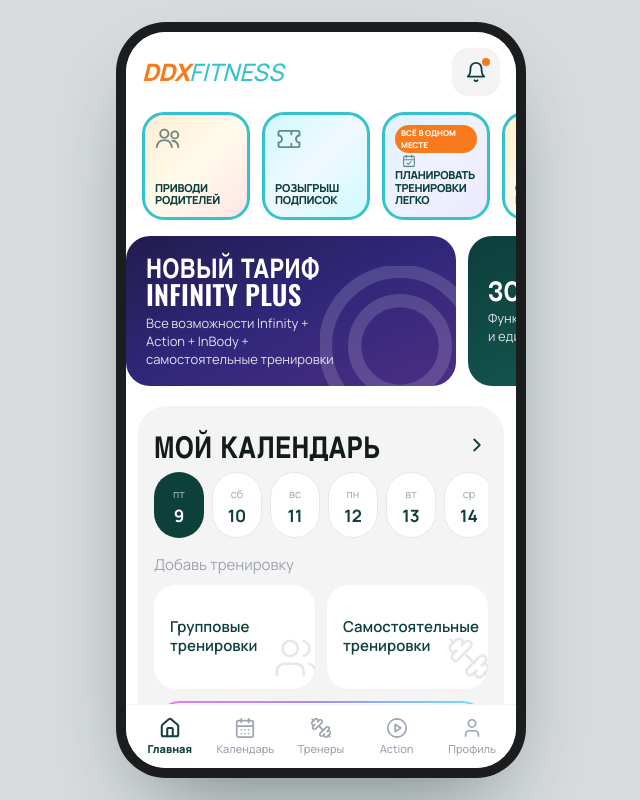
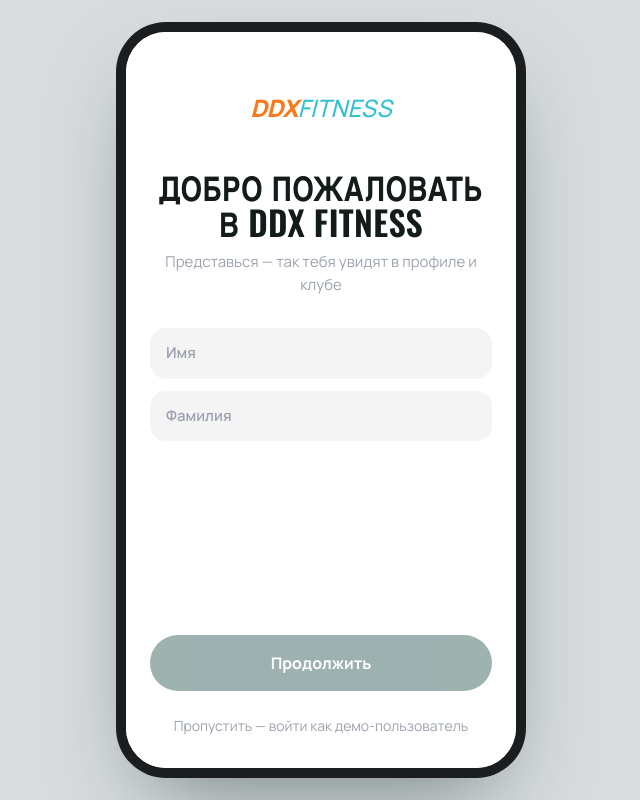
Before and after one commit to Nikita-2406/DDX, a React (Vite) app: page / in a window 1280 px wide. Shown: the whole page, without its empty margins (319-959 px from the left). Built offline with nearby package versions, Linux system fonts and the light colour scheme.

Commit message:
feat: onboarding asks for name on first visit, shows it in profile

```diff
--- a/src/App.tsx
+++ b/src/App.tsx
@@ -1,5 +1,7 @@
 import { Route, Routes } from 'react-router-dom';
 import { Shell } from './components/PhoneFrame';
+import { useApp } from './state/AppState';
+import OnboardingPage from './pages/OnboardingPage';
 import HomePage from './pages/HomePage';
 import CalendarPage from './pages/CalendarPage';
 import TrainersPage from './pages/TrainersPage';
@@ -18,6 +20,17 @@
 import NotFoundPage from './pages/NotFoundPage';
 
 export default function App() {
+  const { userName } = useApp();
+
+  // Первый вход: пока не представится — показываем только онбординг.
+  if (!userName) {
+    return (
+      <Shell>
+        <OnboardingPage />
+      </Shell>
+    );
+  }
+
   return (
     <Routes>
       {/* Табы — с нижней навигацией */}
--- a/src/components/PhoneFrame.tsx
+++ b/src/components/PhoneFrame.tsx
@@ -1,4 +1,4 @@
-import { createContext, useEffect, useRef, useState } from 'react';
+import { createContext, useEffect, useRef, useState, type ReactNode } from 'react';
 import { Outlet, useLocation } from 'react-router-dom';
 import { BottomNav } from './BottomNav';
 
@@ -9,7 +9,7 @@
  * Каркас приложения: на экранах ≥501px — рамка-«телефон» 390px по центру серого фона,
  * на мобильных — на весь экран. Контент скроллится, нижняя навигация приклеена к низу.
  */
-export function Shell({ nav = false }: { nav?: boolean }) {
+export function Shell({ nav = false, children }: { nav?: boolean; children?: ReactNode }) {
   const scrollRef = useRef<HTMLElement | null>(null);
   const [host, setHost] = useState<HTMLDivElement | null>(null);
   const { pathname } = useLocation();
@@ -27,7 +27,7 @@
                      phone:shadow-[0_40px_90px_-25px_rgba(15,40,40,0.55)] phone:ring-[10px] phone:ring-[#1B1D1F]"
         >
           <main ref={scrollRef} className="flex-1 min-h-0 overflow-y-auto overscroll-contain no-scrollbar">
-            <Outlet />
+            {children ?? <Outlet />}
           </main>
           {nav && <BottomNav />}
           <div ref={setHost} className="absolute inset-0 z-40 pointer-events-none" />
--- /dev/null
+++ b/src/pages/OnboardingPage.tsx
@@ -0,0 +1,65 @@
+import { useState } from 'react';
+import { Logo } from '../components/Logo';
+import { useApp } from '../state/AppState';
+
+/** Первый вход: спрашиваем имя и фамилию, дальше они показываются в профиле. */
+export default function OnboardingPage() {
+  const { setUserName } = useApp();
+  const [first, setFirst] = useState('');
+  const [last, setLast] = useState('');
+  const valid = first.trim().length > 0 && last.trim().length > 0;
+
+  const submit = () => {
+    if (valid) setUserName(`${first.trim()} ${last.trim()}`);
+  };
+
+  return (
+    <div className="min-h-full bg-white flex flex-col px-6 pt-[max(env(safe-area-inset-top),16px)] pb-[max(env(safe-area-inset-bottom),24px)]">
+      <div className="flex justify-center mt-12">
+        <Logo />
+      </div>
+
+      <h1 className="font-display text-[34px] leading-[1.05] uppercase text-heading text-center mt-12">
+        Добро пожаловать
+        <br />в DDX Fitness
+      </h1>
+      <p className="text-gray-400 text-[15px] text-center mt-3">
+        Представься — так тебя увидят в профиле и клубе
+      </p>
+
+      <div className="mt-8 space-y-3">
+        <input
+          value={first}
+          onChange={(e) => setFirst(e.target.value)}
+          placeholder="Имя"
+          autoComplete="given-name"
+          className="w-full bg-surface rounded-2xl px-4 py-3.5 text-[15px] font-semibold outline-none placeholder:text-gray-400 focus:ring-2 focus:ring-ink transition"
+        />
+        <input
+          value={last}
+          onChange={(e) => setLast(e.target.value)}
+          onKeyDown={(e) => e.key === 'Enter' && submit()}
+          placeholder="Фамилия"
+          autoComplete="family-name"
+          className="w-full bg-surface rounded-2xl px-4 py-3.5 text-[15px] font-semibold outline-none placeholder:text-gray-400 focus:ring-2 focus:ring-ink transition"
+        />
+      </div>
+
+      <div className="mt-auto pt-10">
+        <button
+          onClick={submit}
+          disabled={!valid}
+          className="w-full bg-ink text-white rounded-full py-4 font-bold text-[16px] disabled:opacity-40 active:scale-[.98] transition"
+        >
+          Продолжить
+        </button>
+        <button
+          onClick={() => setUserName('Пётр Цапиков')}
+          className="w-full text-gray-400 text-[14px] mt-4 py-2 active:opacity-60"
+        >
+          Пропустить — войти как демо-пользователь
+        </button>
+      </div>
+    </div>
+  );
+}
--- a/src/pages/ProfilePage.tsx
+++ b/src/pages/ProfilePage.tsx
@@ -8,23 +8,29 @@
 import { AiProgramSheet } from '../components/sheets/PlannerSheets';
 import { AssistantSheet } from '../components/sheets/AssistantSheet';
 import { PaySheet, TopUpSheet } from '../components/sheets/MoneySheets';
-import { USER_NAME } from '../mocks/data';
 import { useApp } from '../state/AppState';
 
 type SheetKind = null | 'ai' | 'chat' | 'pay' | 'topup';
 
 export default function ProfilePage() {
-  const { balance, subscription } = useApp();
+  const { balance, subscription, userName } = useApp();
   const [sheet, setSheet] = useState<SheetKind>(null);
+
+  const initials = userName
+    .split(' ')
+    .filter(Boolean)
+    .slice(0, 2)
+    .map((w) => w[0]!.toUpperCase())
+    .join('');
 
   return (
     <div className="min-h-full bg-surface pb-8">
       {/* Шапка профиля */}
       <header className="flex items-center gap-3.5 px-4 pt-[max(env(safe-area-inset-top),20px)]">
-        <span className="w-[58px] h-[58px] rounded-full bg-[#E2E6E6] border-2 border-white shadow-sm grid place-items-center overflow-hidden shrink-0">
-          <AvatarArt />
+        <span className="w-[58px] h-[58px] rounded-full bg-gradient-to-br from-ink to-[#1C6B60] text-white grid place-items-center font-extrabold text-[20px] shrink-0 select-none">
+          {initials || <AvatarArt />}
         </span>
-        <h1 className="flex-1 text-[24px] font-extrabold tracking-tight min-w-0">{USER_NAME}</h1>
+        <h1 className="flex-1 text-[24px] font-extrabold tracking-tight min-w-0">{userName}</h1>
         <Link
           to="/settings"
           aria-label="Настройки"
--- a/src/state/AppState.tsx
+++ b/src/state/AppState.tsx
@@ -22,6 +22,9 @@
 }
 
 interface AppContext {
+  /** «Имя Фамилия» — заполняется на онбординге при первом входе */
+  userName: string;
+  setUserName: (name: string) => void;
   balance: number;
   topUp: (sum: number) => void;
   subscription: Subscription;
@@ -38,7 +41,16 @@
 const Ctx = createContext<AppContext | null>(null);
 let seq = 0;
 
+const NAME_STORAGE_KEY = 'ddx-user-name';
+
 export function AppStateProvider({ children }: { children: ReactNode }) {
+  const [userName, setUserNameState] = useState<string>(() => {
+    try {
+      return localStorage.getItem(NAME_STORAGE_KEY) ?? '';
+    } catch {
+      return '';
+    }
+  });
   const [balance, setBalance] = useState(0);
   const [subscription, setSubscription] = useState<Subscription>({
     name: 'INFINITY 1МЕС',
@@ -51,6 +63,15 @@
   const [settings, setSettings] = useState<Settings>({ push: true, email: false, bio: true });
 
   const value: AppContext = {
+    userName,
+    setUserName: (name) => {
+      setUserNameState(name);
+      try {
+        localStorage.setItem(NAME_STORAGE_KEY, name);
+      } catch {
+        /* приватный режим — имя проживёт до перезагрузки */
+      }
+    },
     balance,
     topUp: (sum) => setBalance((b) => b + sum),
     subscription,
```
